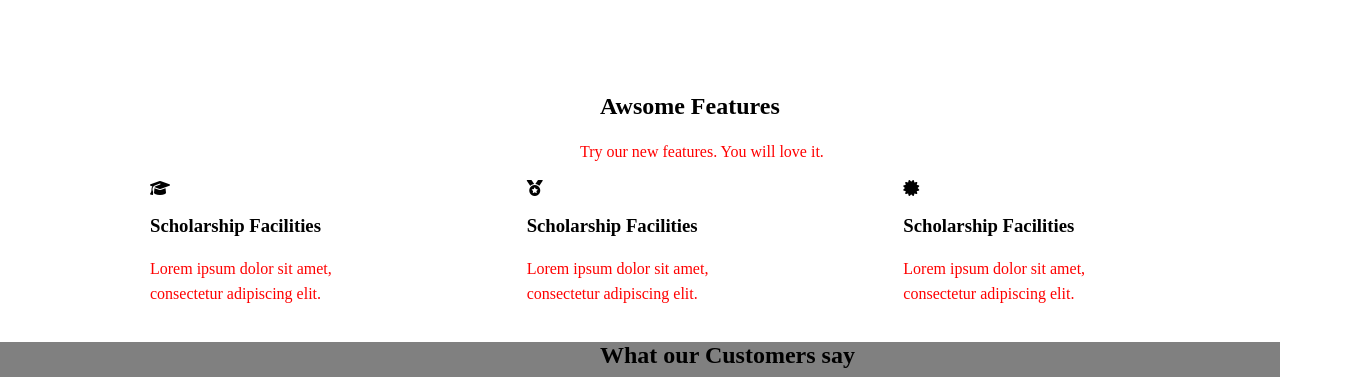
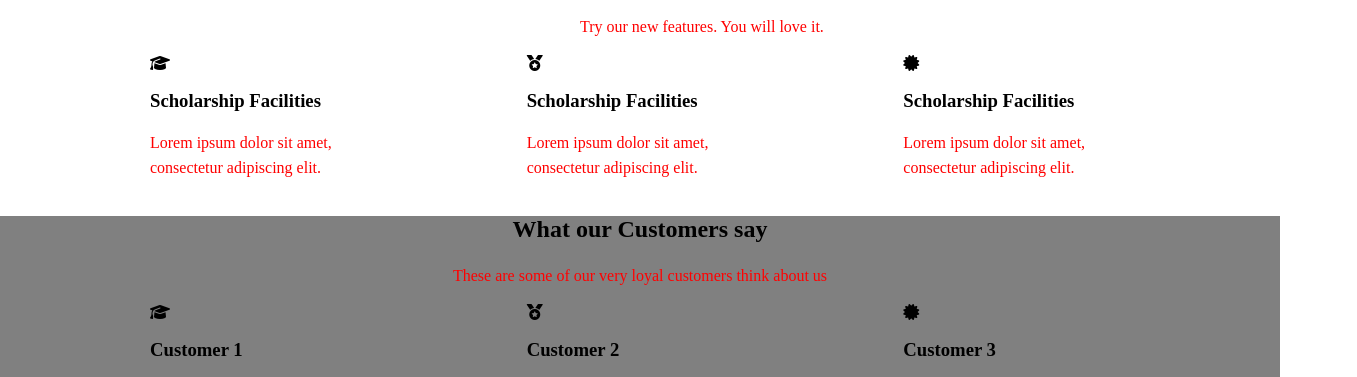
Before and after one commit to udhares/L-Fonadhoo-IT-Program, a plain HTML site: page index.html in a window 1280 px wide. Shown: the part 853-1230 px from the top of the page, 1357 px wide, since content can reach past the window. Drawn offline with Linux system fonts and the light colour scheme.

Commit message:
Update style.css

```diff
--- a/style.css
+++ b/style.css
@@ -5,7 +5,7 @@ html body{
 }
 
 nav{
-	/*position:fixed;*/
+	position:fixed;
 	width: 90%;
 	background-color:white;
 	display:flex;
@@ -131,6 +131,20 @@ h1{
 	padding-left:150px;
 }
 
+/* -------------Another section---------------- */
+
 .features2{
 	background-color: gray;
 }
+
+.features2 h1{
+		text-align:center;
+		width:100%;
+		padding-left:0;
+
+}
+
+.para2{
+	text-align:center;
+	width:100%;
+}
```
